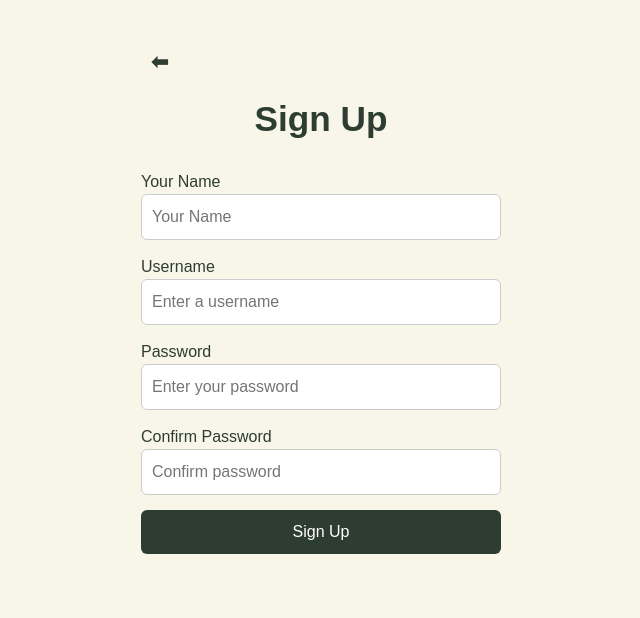
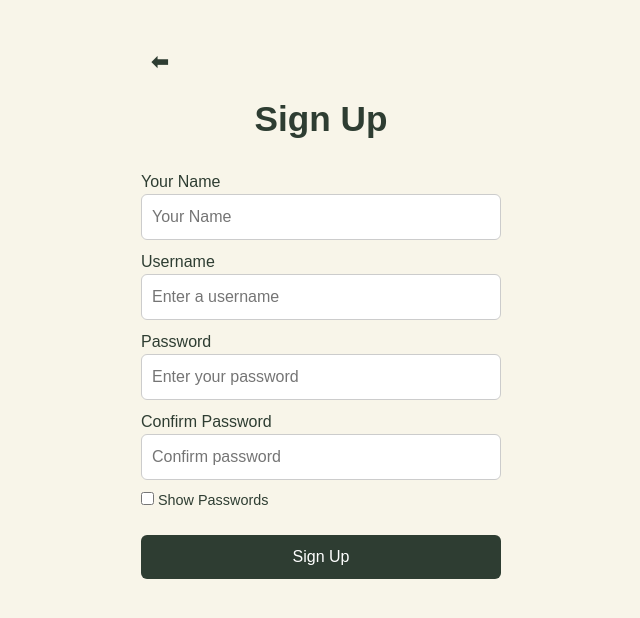
Before and after one commit to bisandilehns/ctrl-you, a Flask app: page /signup in a window 1280 px wide. Shown: the top 618 px of the page, without its empty margins (319-959 px from the left). Run offline with Flask 3, Linux system fonts and the light colour scheme.

Commit message:
added the "show password" toggle in both signup and login pages

```diff
--- a/templates/signup.html
+++ b/templates/signup.html
@@ -4,7 +4,6 @@
   <meta charset="UTF-8" />
   <meta name="viewport" content="width=device-width, initial-scale=1.0" />
   <link href="https://cdn.jsdelivr.net/npm/bootstrap@5.3.7/dist/css/bootstrap.min.css" rel="stylesheet">
-
   <style>
     body {
       margin: 0;
@@ -40,10 +39,15 @@
     }
     input {
       padding: 10px!important;
-      margin-bottom: 15px!important;
+      margin-bottom: 10px!important;
       border: 1px solid #ccc!important;
       border-radius: 6px!important;
       font-size: 1rem!important;
+    }
+    label.show-pass {
+      margin-bottom: 15px;
+      font-weight: normal;
+      font-size: 0.9rem;
     }
     button {
       padding: 10px!important;
@@ -53,18 +57,17 @@
       border-radius: 6px!important;
       font-size: 1rem!important;
       cursor: pointer!important;
+      margin-top: 5px;
     }
     button:hover {
       background-color: #3f4e44!important;
     }
   </style>
 </head>
-
 <body>
   <div class="container">
     <a href="{{ url_for('homepage') }}" class="back-arrow">⬅</a>
     <h1>Sign Up</h1>
-
     {% with messages = get_flashed_messages() %}
       {% if messages %}
         <div class="alert alert-warning" role="alert" style="margin-bottom: 15px;">
@@ -74,22 +77,33 @@
         </div>
       {% endif %}
     {% endwith %}
-
     <form action="/signup" method="post">
       <label for="yourname">Your Name</label>
       <input type="text" id="yourname" name="yourname" placeholder="Your Name" required>
-
       <label for="username">Username</label>
       <input type="text" name="username" required pattern="[A-Za-z]+" minlength="5" title="Only letters are allowed" placeholder="Enter a username">
-
       <label for="password">Password</label>
-      <input type="password" name="password" required minlength="6" title="Please choose at least 6 characters" placeholder="Enter your password">
-
-      <label for="confirm_password">Confirm Password</label>
+      <input type="password" id="password" name="password" required minlength="6" title="Please choose at least 6 characters" placeholder="Enter your password">
+      <label for="confirm">Confirm Password</label>
       <input type="password" id="confirm" name="confirm" required placeholder="Confirm password">
-
+      <label class="show-pass">
+        <input type="checkbox" onclick="togglePassword()"> Show Passwords
+      </label>
       <button type="submit">Sign Up</button>
     </form>
   </div>
+  <script>
+    function togglePassword() {
+      var pass = document.getElementById("password");
+      var confirm = document.getElementById("confirm");
+      if (pass.type === "password") {
+        pass.type = "text";
+        confirm.type = "text";
+      } else {
+        pass.type = "password";
+        confirm.type = "password";
+      }
+    }
+  </script>
 </body>
 </html>
```
Also changed, not shown: templates/login.html (+20 -3 lines).
